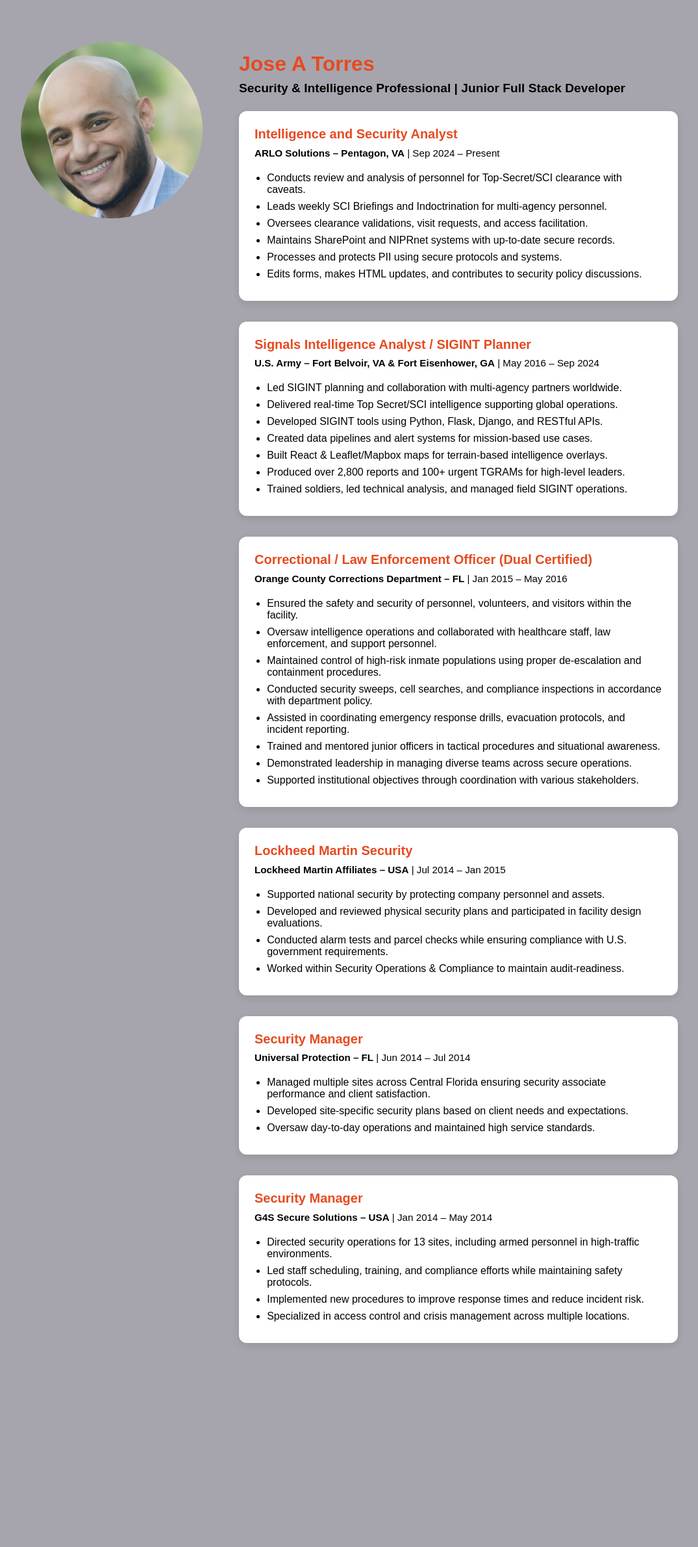
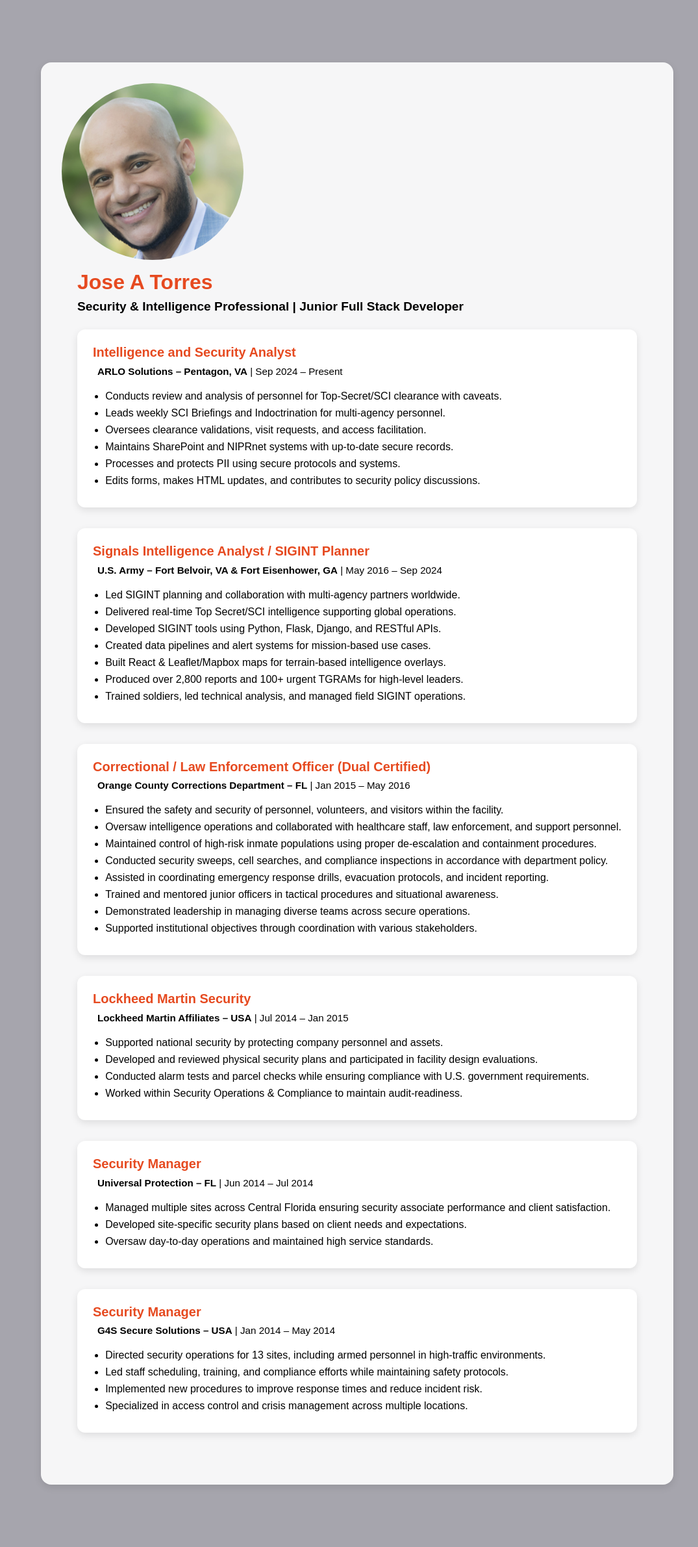
Before and after one commit to Joseatorres513/Capstone, a Django app: page /experience/ in a window 1280 px wide. Shown: the part 60-2441 px from the top of the page at 65% size, without its empty margins (90-1165 px from the left). Before the commit the page ends 2128 px from the top, so only its background shows below. Run offline with Django 5.2, Linux system fonts and the light colour scheme.

Commit message:
Implement code changes to enhance functionality and improve performance

```diff
--- a/static/css/base.css
+++ b/static/css/base.css
@@ -27,8 +27,14 @@ body {
     overflow-x: hidden;
     font-size: 16px;
     background-color: var(--background-color);
+    background-image: url("../img/grey.jpg"); /* ✅ adjust path if needed */
+    background-size: cover;
+    background-repeat: no-repeat;
+    background-attachment: fixed;
+    background-position: center;
     font-family: var(--DM-font);
 }
+
 
 * {
     padding: 0;
@@ -197,3 +203,12 @@ header {
     margin-right: 1.5rem;
     flex-shrink: 0; /* ensures spacing isn't squeezed on smaller widths */
 }
+
+.content-wrapper {
+    background-color: rgba(255, 255, 255, 0.9); /* semi-transparent white */
+    padding: 2rem;
+    border-radius: 16px;
+    max-width: 1200px;
+    margin: 2rem auto;
+    box-shadow: 0 4px 12px rgba(0, 0, 0, 0.1); /* soft shadow */
+}
--- a/static/css/section.css
+++ b/static/css/section.css
@@ -344,3 +344,12 @@ Purpose:
     margin: 4rem auto;
     width: 80%;
 }
+
+.content-wrapper {
+    background-color: rgba(255, 255, 255, 0.9);  /* slightly transparent white */
+    padding: 2rem;
+    border-radius: 16px;
+    max-width: 1200px;
+    margin: 2rem auto;
+    box-shadow: 0 4px 12px rgba(0, 0, 0, 0.1);
+}
--- a/templates/pages/experience.html
+++ b/templates/pages/experience.html
@@ -6,6 +6,7 @@
 {% block content %}
 <section class="about-section experience-background">
     <div class="about-container">
+        <div class="content-wrapper">
             <div class="about-left">
                 <img src="{% static 'img/Headshot.png' %}" alt="Headshot of Jose" />
             </div>
@@ -46,7 +47,6 @@
                         </div>
 
                         <!-- Orange County Corrections -->
-<!-- Orange County Corrections -->
                         <div class="experience-item">
                             <h3>Correctional / Law Enforcement Officer (Dual Certified)</h3>
                             <p class="experience-location"><strong>Orange County Corrections Department – FL</strong> | Jan 2015 – May 2016</p>
@@ -61,7 +61,6 @@
                                 <li>Supported institutional objectives through coordination with various stakeholders.</li>
                             </ul>
                         </div>
-
 
                         <!-- Lockheed Martin -->
                         <div class="experience-item">
@@ -98,10 +97,10 @@
                             </ul>
                         </div>
 
-
-                </div>
-            </div>
-        </div>
-    </div>
+                    </div> <!-- experience-list -->
+                </div> <!-- about-text -->
+            </div> <!-- about-right -->
+        </div> <!-- content-wrapper -->
+    </div> <!-- about-container -->
 </section>
 {% endblock %}
```
Also changed, not shown: static/img/grey.jpg (added). Lines whose indentation alone changed are shown as unchanged.
